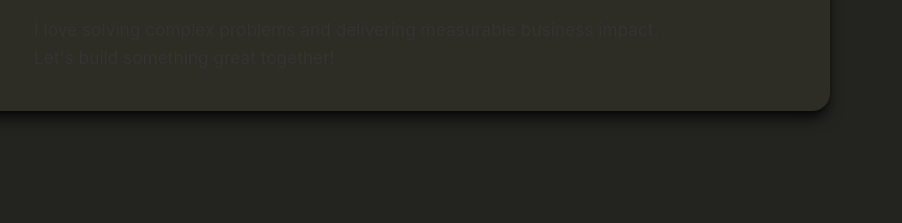
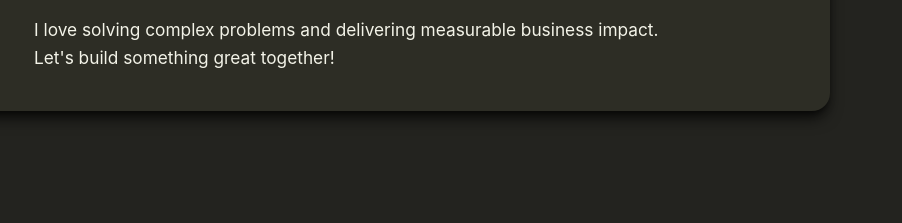
Before and after one commit to EndymionSoroban/PortfolioWebsite, a plain HTML site: page index.html in a window 1280 px wide. Shown: the part 488-711 px from the top of the page, 378-1280 px from the left. Drawn offline with Linux system fonts and the light colour scheme.

Commit message:
Update about summary text color for improved readability

```diff
--- a/css/styles.css
+++ b/css/styles.css
@@ -333,7 +333,7 @@ h2::after {
 
 .about-summary {
     font-size: 1.08rem;
-    color: #333;
+    color: #f3f3e8;
     margin-bottom: 0;
 }
 
```
